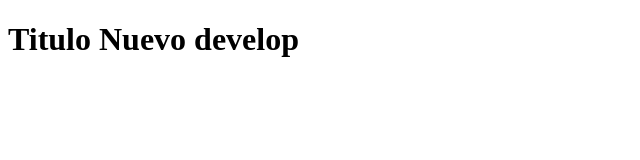
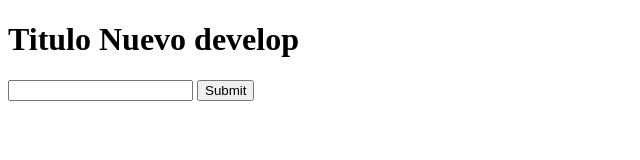
Before and after one commit to rbenayon2005/helloworldgit, a plain HTML site: page index.html in a window 1280 px wide. Shown: the whole page, without its empty margins (0-640 px from the left). Drawn offline with Linux system fonts and the light colour scheme.

Commit message:
Se agrego el formulario

```diff
--- a/index.html
+++ b/index.html
@@ -7,5 +7,9 @@
 </head>
 <body>
     <h1>Titulo Nuevo develop</h1>
+    <form action="#" method="get">
+        <input type="text" name="text" id="">
+        <input type="submit" value="Submit">
+    </form>
 </body>
 </html>
```
